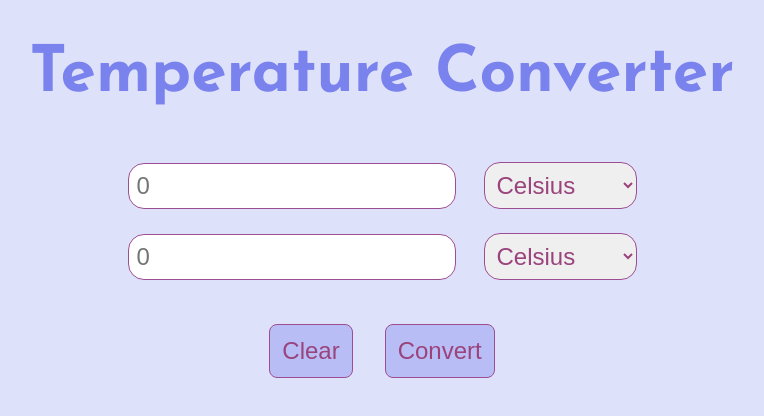
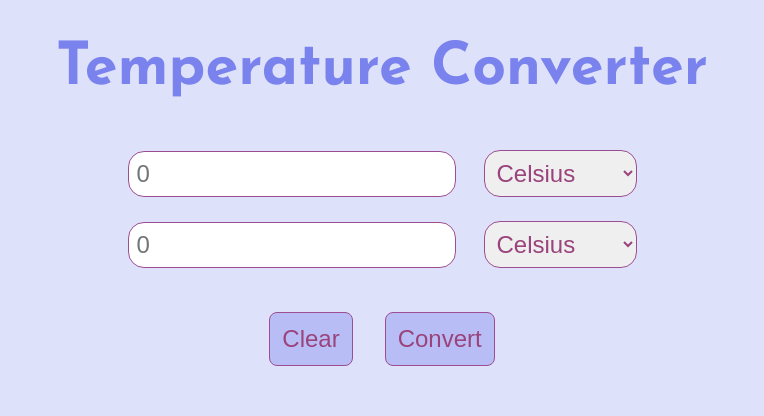
Before and after one commit to debear92/converter, a plain HTML site: page index.html in a window 1280 px wide. Shown: the whole page, without its empty margins (258-1022 px from the left). Drawn offline with Linux system fonts and the light colour scheme.

Commit message:
Fix styling on smaller devices

```diff
--- a/assets/style/style.css
+++ b/assets/style/style.css
@@ -2,12 +2,14 @@
 
 body {
     background-color: #7982ec3d;
+    padding: 0;
+    margin: 0;
 }
 
 h1 {
     font-family: 'Josefin Sans', sans-serif;
     color: #7982ED;
-    font-size: 4rem;
+    font-size: 3.7rem;
     font-weight: 700;
     text-align: center;
 }
```
